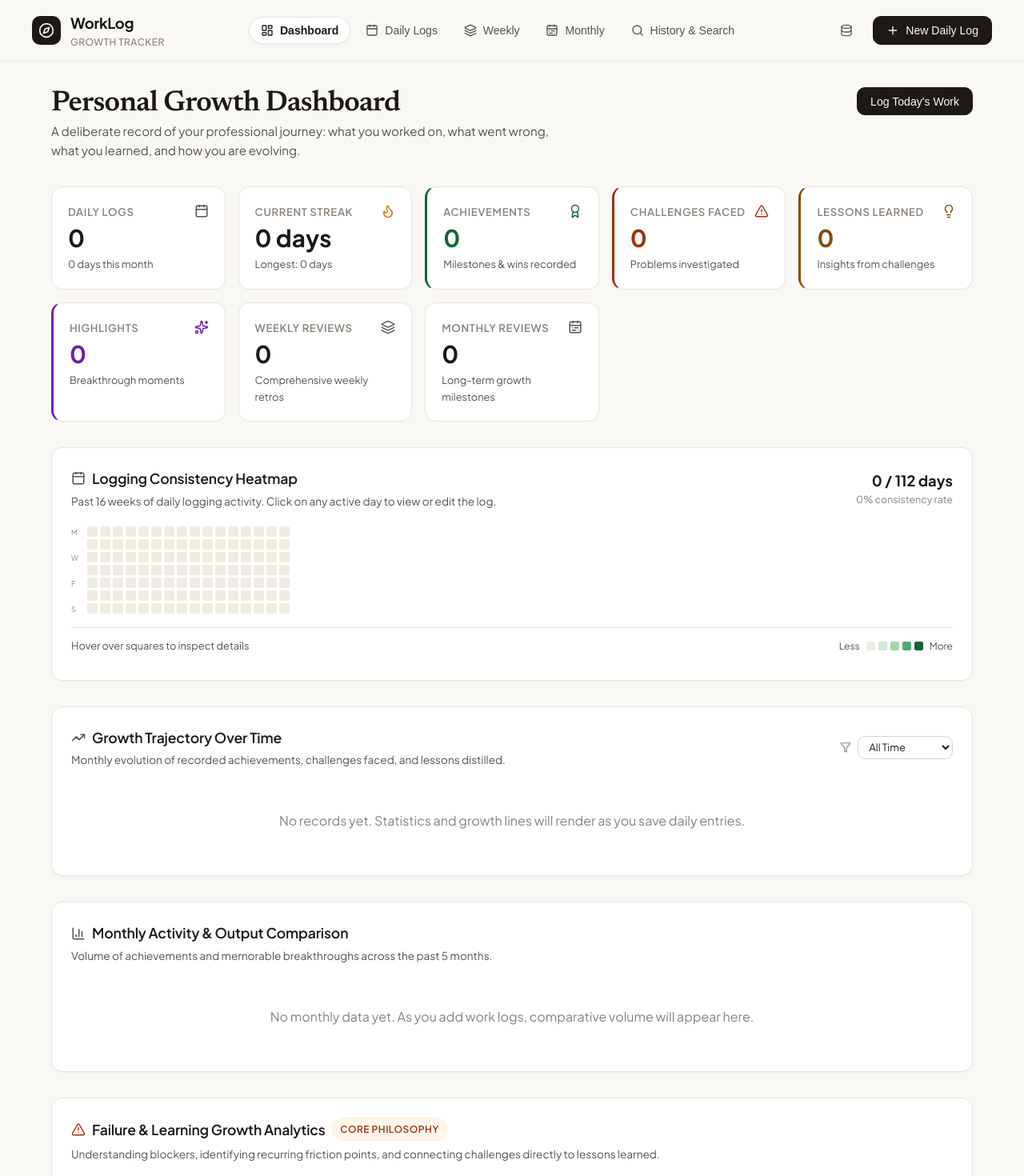
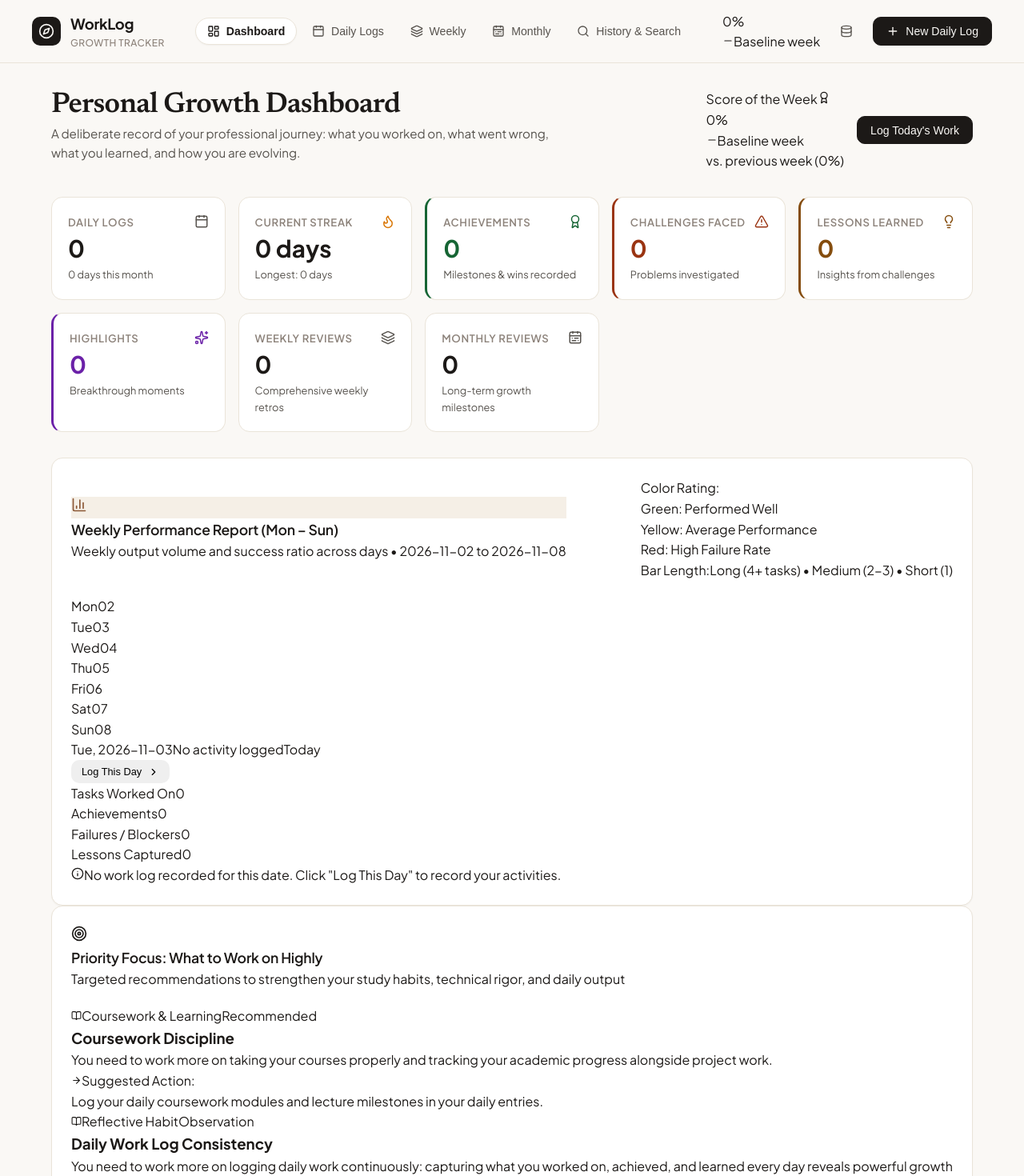
Before and after one commit to bezawit-berhanu/worklogapp, a React (Vite) app: page / in a window 1280 px wide. Shown: the top 1470 px of the page at 80% size. Built offline with nearby package versions, Linux system fonts and the light colour scheme.

Commit message:
feat(dashboard): integrate WeeklyScoreBadge, WeeklyPerformanceBarGraph, and GrowthFocusAdvisor

```diff
--- a/src/App.tsx
+++ b/src/App.tsx
@@ -1,13 +1,16 @@
 import { useState, useCallback } from 'react';
 import type { ActivePage, DailyLog, WeeklyReflection, MonthlyReflection } from './types';
 import { storage } from './services/storage';
-import { calculateOverallStats } from './services/analytics';
+import { calculateOverallStats, calculateWeeklyScore } from './services/analytics';
 import { formatDateString } from './services/summarizer';
 import { Navbar } from './components/common/Navbar';
+import { WeeklyScoreBadge } from './components/common/WeeklyScoreBadge';
 import { Toast, type ToastMessage } from './components/common/Toast';
 
 // Dashboard Components
 import { MetricCards } from './components/dashboard/MetricCards';
+import { WeeklyPerformanceBarGraph } from './components/dashboard/WeeklyPerformanceBarGraph';
+import { GrowthFocusAdvisor } from './components/dashboard/GrowthFocusAdvisor';
 import { HeatmapCalendar } from './components/dashboard/HeatmapCalendar';
 import { TrendsChart } from './components/dashboard/TrendsChart';
 import { MonthlyBarChart } from './components/dashboard/MonthlyBarChart';
@@ -77,6 +80,7 @@ export function App() {
 
   // Overall statistics derived strictly from real saved data
   const overallStats = calculateOverallStats(dailyLogs, weeklyReflections, monthlyReflections);
+  const weeklyScore = calculateWeeklyScore(dailyLogs);
 
   // Navigation handlers
   const handleNavigate = (page: ActivePage) => {
@@ -199,6 +203,7 @@ export function App() {
         onNewDailyLog={() => handleStartNewDailyLog()}
         onDataChanged={reloadData}
         showToast={showToast}
+        weeklyScore={weeklyScore}
       />
 
       <main className="main-content">
@@ -214,6 +219,8 @@ export function App() {
                   </p>
                 </div>
 
+                <div style={{ display: 'flex', alignItems: 'center', gap: '1rem', flexWrap: 'wrap' }}>
+                  <WeeklyScoreBadge scoreData={weeklyScore} />
                   <button
                     type="button"
                     className="btn btn-primary"
@@ -223,9 +230,22 @@ export function App() {
                   </button>
                 </div>
               </div>
+            </div>
 
             {/* Overall Statistics Summary Cards */}
             <MetricCards stats={overallStats} />
+
+            {/* Weekly Performance Mon-Sun Colored Bar Graph */}
+            <WeeklyPerformanceBarGraph
+              dailyLogs={dailyLogs}
+              onSelectDate={(date) => handleStartNewDailyLog(date)}
+            />
+
+            {/* What to Work on Highly & Achievement Evaluation */}
+            <GrowthFocusAdvisor
+              dailyLogs={dailyLogs}
+              onLogWorkClick={() => handleStartNewDailyLog()}
+            />
 
             {/* Daily Logging Consistency Heatmap */}
             <HeatmapCalendar
```
Lines whose indentation alone changed are shown as unchanged.
